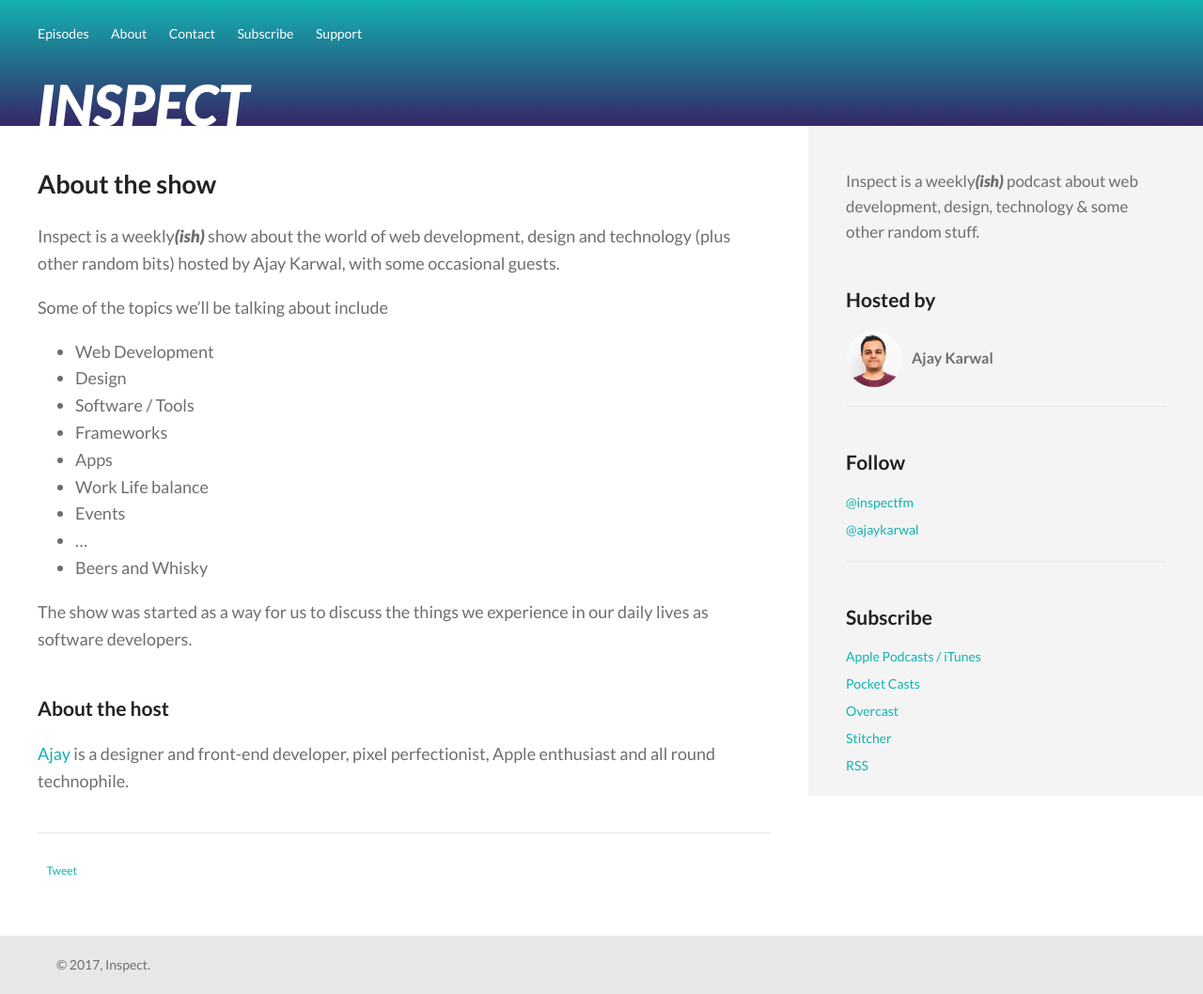
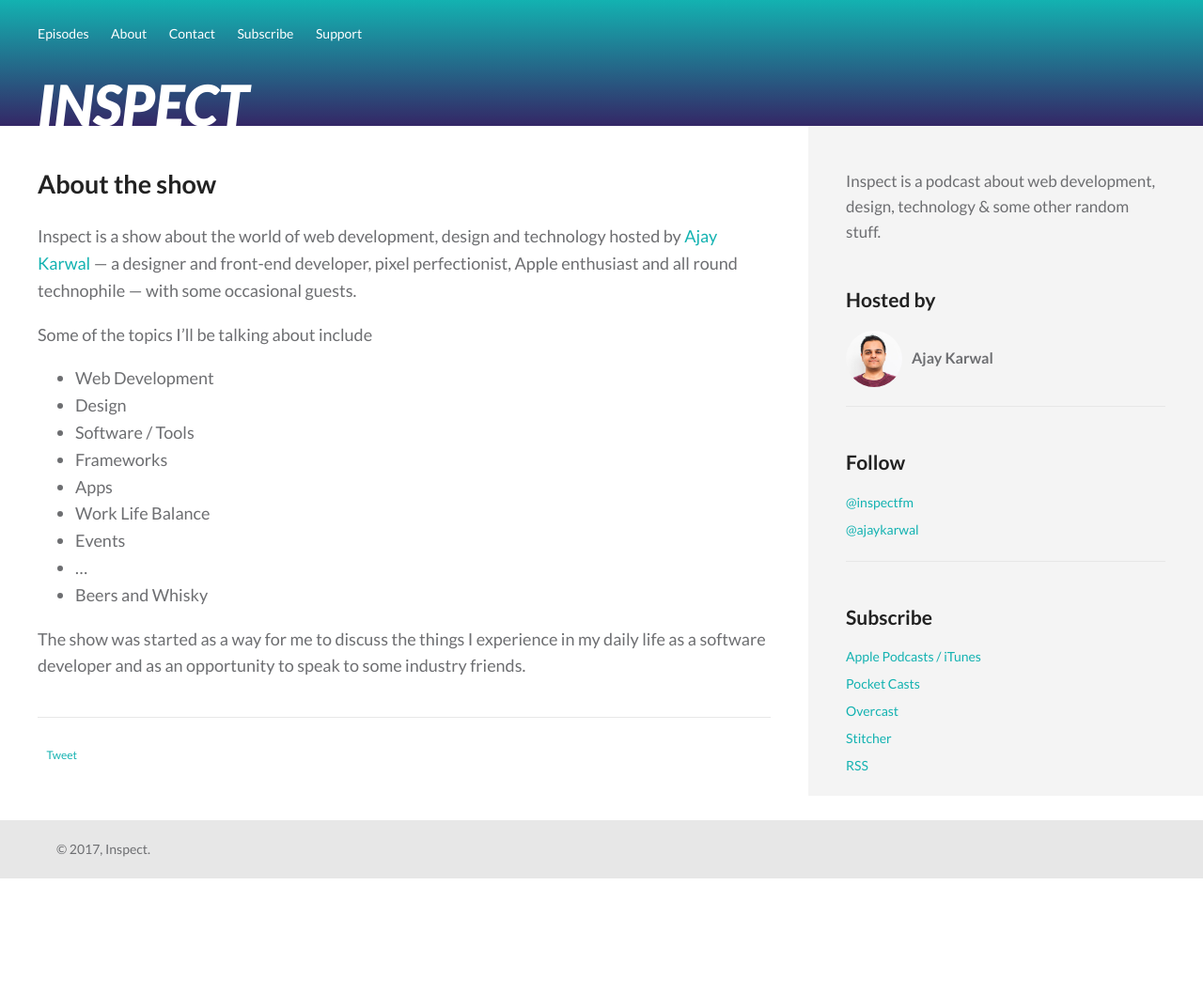
Before and after one commit to ajaykarwal/inspect-fm, a Jekyll site: the page built from _pages/about.md, in a window 1280 px wide. Shown: the whole page at 94% size. Built offline with Jekyll 4.4.1, drawn with Linux system fonts in a browser that asks for light colours; comment, search, counter and statistics services are not loaded; after the commit the page ends 935 px from its top, so only the background shows below that.

Commit message:
Ep 11 added

```diff
--- a/_config.yml
+++ b/_config.yml
@@ -1,8 +1,8 @@
 ###### Site settings
 title            : Inspect
 metatitle        : Web Development and Tech Podcast
-description      : Inspect is a weekly(ish) show about the world of web development, design and technology (plus other random bits) hosted by Ajay Karwal.
-tagline          : A weekly(ish) podcast about web development, design, technology and some other random stuff.
+description      : Inspect is a show about the world of web development, design and technology hosted by Ajay Karwal - a designer and front-end developer, pixel perfectionist, Apple enthusiast and all round technophile - with some occasional guests.
+tagline          : A podcast about web development, design, technology and some other random stuff.
 email            : inspectfm@gmail.com
 base_url         : http://inspect.fm
 encoding         : utf-8
--- a/_includes/sidebar.html
+++ b/_includes/sidebar.html
@@ -1,6 +1,6 @@
 <div class="sidebar">
   <div class="container">
-    <p class="intro">Inspect is a weekly<em>(ish)</em> podcast about web development, design, technology &amp; some other random stuff.</p>
+    <p class="intro">Inspect is a podcast about web development, design, technology &amp; some other random stuff.</p>
 
     <div class="sidebar__block">
       <h3>Hosted by</h3>
--- a/_pages/about.md
+++ b/_pages/about.md
@@ -4,22 +4,17 @@
   permalink: /about/
 ---
 
-Inspect is a weekly*(ish)* show about the world of web development, design and technology (plus other random bits) hosted by Ajay Karwal, with some occasional guests.
+Inspect is a show about the world of web development, design and technology hosted by [Ajay Karwal](http://ajaykarwal.com) &mdash; a designer and front-end developer, pixel perfectionist, Apple enthusiast and all round technophile &mdash; with some occasional guests.
 
-Some of the topics we'll be talking about include
+Some of the topics I'll be talking about include
 - Web Development
 - Design
 - Software / Tools
 - Frameworks
 - Apps
-- Work Life balance
+- Work Life Balance
 - Events
 - ...
 - Beers and Whisky
 
-The show was started as a way for us to discuss the things we experience in our daily lives as software developers.
-
-
-### About the host
-
-[Ajay](http://ajaykarwal.com) is a designer and front-end developer, pixel perfectionist, Apple enthusiast and all round technophile.
+The show was started as a way for me to discuss the things I experience in my daily life as a software developer and as an opportunity to speak to some industry friends.
```
Also changed, not shown: _pages/contact.md (+2 -2 lines), _pages/support.md (+2 -4 lines), _posts/2017-06-26-episode-11.md (added, +65 -0 lines).
